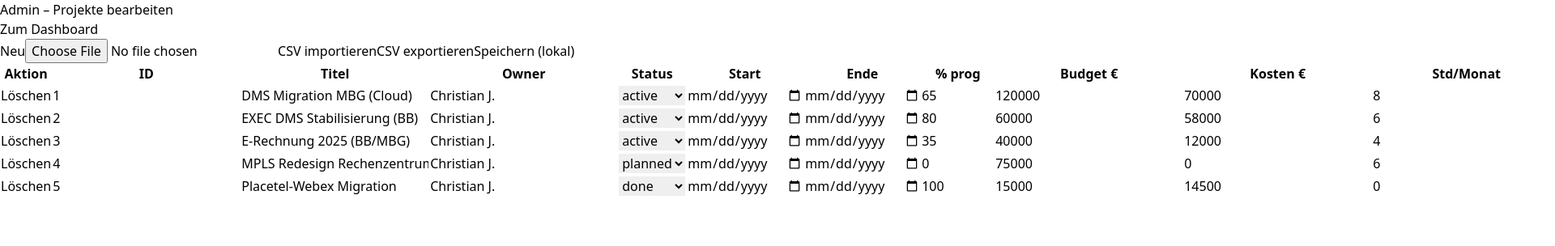
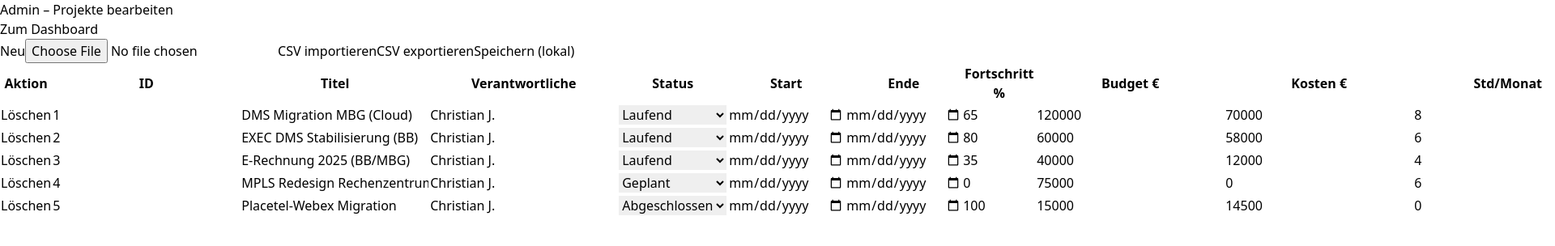
Before and after one commit to Jogen85/App_Projekte, a React (Vite) app: page /admin in a window 1280 px wide. Shown: the top 304 px of the page at 81% size, 1920 px wide, since content can reach past the window. Built offline with nearby package versions, Linux system fonts and the light colour scheme.

Commit message:
i18n: German labels for admin table, status dropdown, filters; German status in timeline tooltip

```diff
--- a/src/components/FiltersPanel.tsx
+++ b/src/components/FiltersPanel.tsx
@@ -55,7 +55,7 @@ const FiltersPanel: React.FC<Props> = ({
       <div className="flex items-center gap-2">
         <input id="csvInput" type="file" accept=".csv" className="hidden" onChange={(e) => onCSVUpload(e.target.files?.[0])} />
         <button onClick={() => document.getElementById('csvInput')!.click()} className="rounded-lg border px-3 py-1 text-sm">CSV laden</button>
-        <button onClick={onDownloadTemplate} className="rounded-lg border px-3 py-1 text-sm">CSV export</button>
+        <button onClick={onDownloadTemplate} className="rounded-lg border px-3 py-1 text-sm">CSV-Export</button>
       </div>
     </div>
   );
--- a/src/components/Timeline.tsx
+++ b/src/components/Timeline.tsx
@@ -26,6 +26,8 @@ function monthTicks(minStart: Date, maxEnd: Date) {
 
 const statusColor = (status: string) =>
   status === 'done' ? '#334155' /* slate-700, dunkler */ : status === 'planned' ? COLORS.amber : COLORS.blue;
+
+const statusLabelDe = (s: string) => (s === 'planned' ? 'geplant' : s === 'done' ? 'abgeschlossen' : 'laufend');
 
 const Timeline: React.FC<Props> = ({ projects, bounds, yearOnly, year }) => {
   const inRange = today >= bounds.minStart && today <= bounds.maxEnd;
@@ -72,7 +74,7 @@ const Timeline: React.FC<Props> = ({ projects, bounds, yearOnly, year }) => {
           const color = statusColor(p.statusNorm);
           const isPlanned = p.statusNorm === 'planned';
           const isDone = p.statusNorm === 'done';
-          const barTitle = `${p.title} • ${fmtDate(s)} – ${fmtDate(e)} • Status: ${p.statusNorm} • Fortschritt: ${clamp(p.progress, 0, 100)}%`;
+          const barTitle = `${p.title} • ${fmtDate(s)} – ${fmtDate(e)} • Status: ${statusLabelDe(p.statusNorm)} • Fortschritt: ${clamp(p.progress, 0, 100)}%`;
 
           return (
             <div key={p.id} className="text-sm">
--- a/src/pages/ProjectsAdmin.tsx
+++ b/src/pages/ProjectsAdmin.tsx
@@ -162,15 +162,15 @@ const ProjectsAdmin: React.FC = () => {
                   <th className="py-2 pr-3">Aktion</th>
                   <th className="py-2 pr-3">ID</th>
                   <th className="py-2 pr-3">Titel</th>
-                  <th className="py-2 pr-3">Owner</th>
+                  <th className="py-2 pr-3">Verantwortliche</th>
                   <th className="py-2 pr-3">Status</th>
                   <th className="py-2 pr-3">Start</th>
                   <th className="py-2 pr-3">Ende</th>
-                  <th className="py-2 pr-3">% prog</th>
+                  <th className="py-2 pr-3">Fortschritt %</th>
                   <th className="py-2 pr-3">Budget &euro;</th>
                   <th className="py-2 pr-3">Kosten &euro;</th>
                   <th className="py-2 pr-3">Std/Monat</th>
-                  <th className="py-2 pr-3">Org</th>
+                  <th className="py-2 pr-3">Gesellschaft</th>
                 </tr>
               </thead>
               <tbody>
@@ -182,9 +182,9 @@ const ProjectsAdmin: React.FC = () => {
                     <td className="py-2 pr-2"><input className="w-40 border rounded px-1" value={p.owner} onChange={(e)=>update(i,'owner',e.target.value)} /></td>
                     <td className="py-2 pr-2">
                       <select className="border rounded px-1" value={p.status} onChange={(e)=>update(i,'status',e.target.value)}>
-                        <option value="planned">planned</option>
-                        <option value="active">active</option>
-                        <option value="done">done</option>
+                        <option value="planned">Geplant</option>
+                        <option value="active">Laufend</option>
+                        <option value="done">Abgeschlossen</option>
                       </select>
                     </td>
                     <td className="py-2 pr-2"><input type="date" className="border rounded px-1" value={p.start} onChange={(e)=>update(i,'start',e.target.value)} /></td>
```
